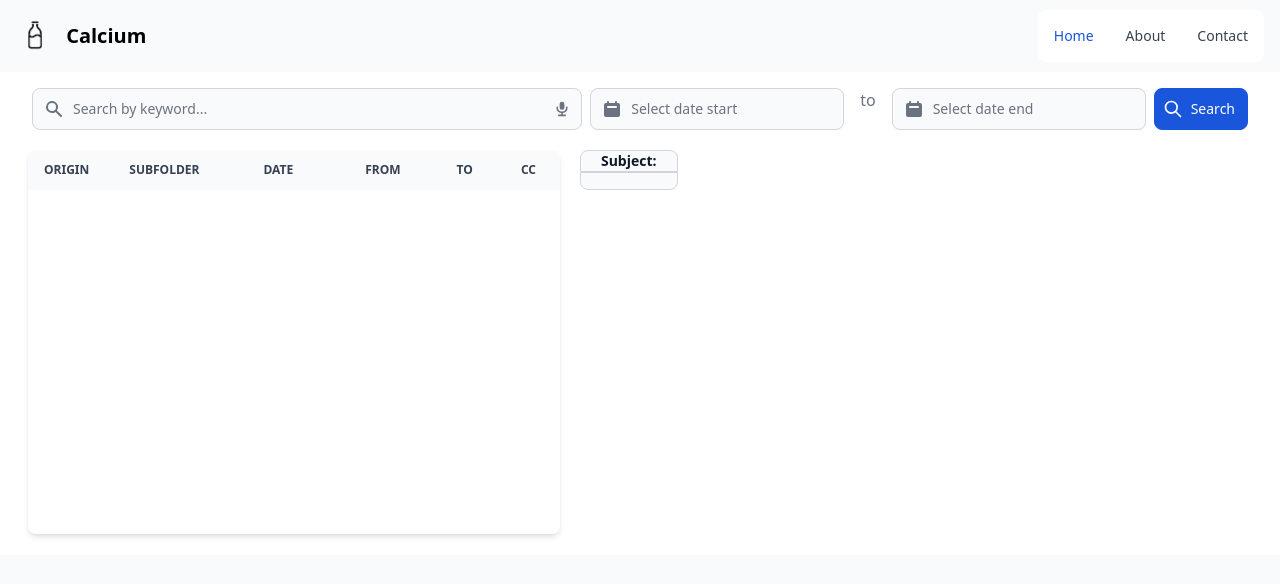
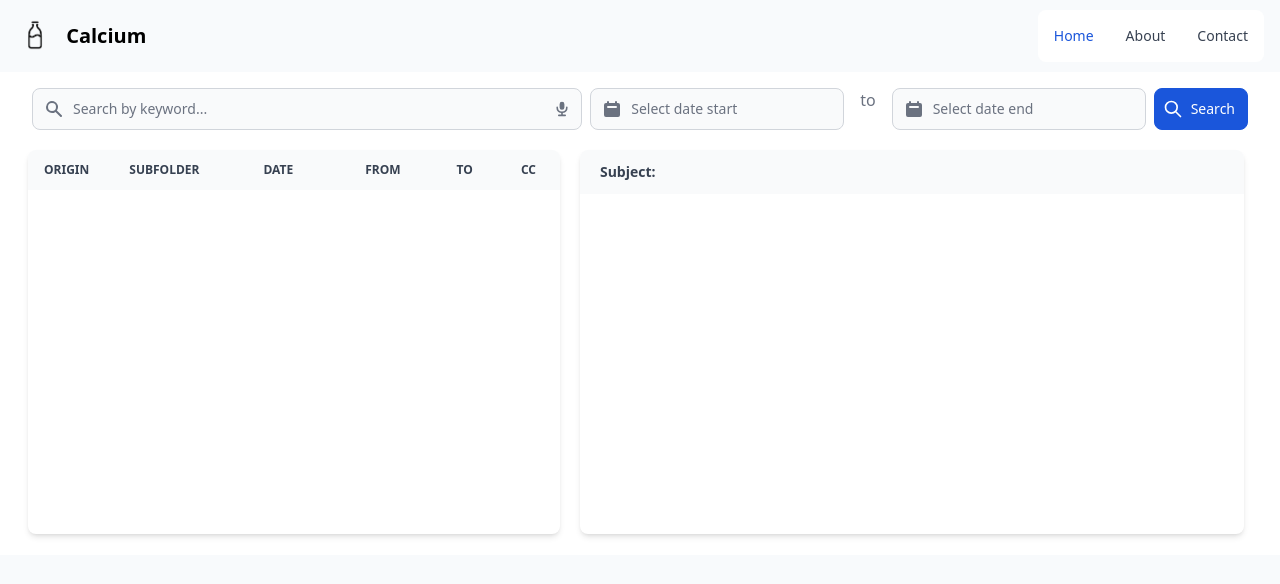
Before and after one commit to FelixSnz/calcium, a Vue app in the folder web/: page / in a window 1280 px wide. Shown: the top 584 px of the page. Built offline with nearby package versions, Linux system fonts and the light colour scheme.

Commit message:
added style to email message box

```diff
--- a/web/src/components/Searchbar.vue
+++ b/web/src/components/Searchbar.vue
@@ -68,13 +68,14 @@
                 </div>
                 </div>
 
-                <div class="flex grow pl-5">
-                <div>
+                <div class="flex grow pl-5 ">
+                <div class ="grow shadow-md rounded-lg">
 
-        <div rows="1" class="px-5 grow block w-100 min-w-full text-sm text-gray-900 bg-gray-50 rounded-t-lg border border-gray-300 focus:ring-blue-500 focus:border-blue-500 dark:bg-gray-700 dark:border-gray-600 dark:placeholder-gray-400 dark:text-white dark:focus:ring-blue-500 dark:focus:border-blue-500" placeholder="...">
+        <div rows="1" class="py-3 px-5 grow block w-100 min-w-full text-sm text-gray-700 bg-gray-50 rounded-t-lg focus:ring-blue-500 focus:border-blue-500 dark:bg-gray-700 dark:border-gray-600 dark:placeholder-gray-400 dark:text-white dark:focus:ring-blue-500 dark:focus:border-blue-500" placeholder="...">
                <b>Subject: </b> {{selectedEmail.subject}}
         </div>
-        <div v-html="selectedEmail.content" type="text" id="message" rows="15" class="overflow-auto max-w-md max-h-96 px-5 grow block w-100 min-w-full text-sm text-gray-900 bg-gray-50 rounded-b-lg border border-gray-300 focus:ring-blue-500 focus:border-blue-500 dark:bg-gray-700 dark:border-gray-600 dark:placeholder-gray-400 dark:text-white dark:focus:ring-blue-500 dark:focus:border-blue-500" placeholder="...">
+
+        <div v-html="selectedEmail.content" class="grow overflow-auto max-w-md max-h-96 px-5 block w-100 min-w-full text-sm text-gray-500 bg-white rounded-b-lg focus:ring-blue-500 focus:border-blue-500 dark:bg-gray-700 dark:border-gray-600 dark:placeholder-gray-400 dark:text-white dark:focus:ring-blue-500 dark:focus:border-blue-500" placeholder="...">
         </div>
 
         </div>
```
